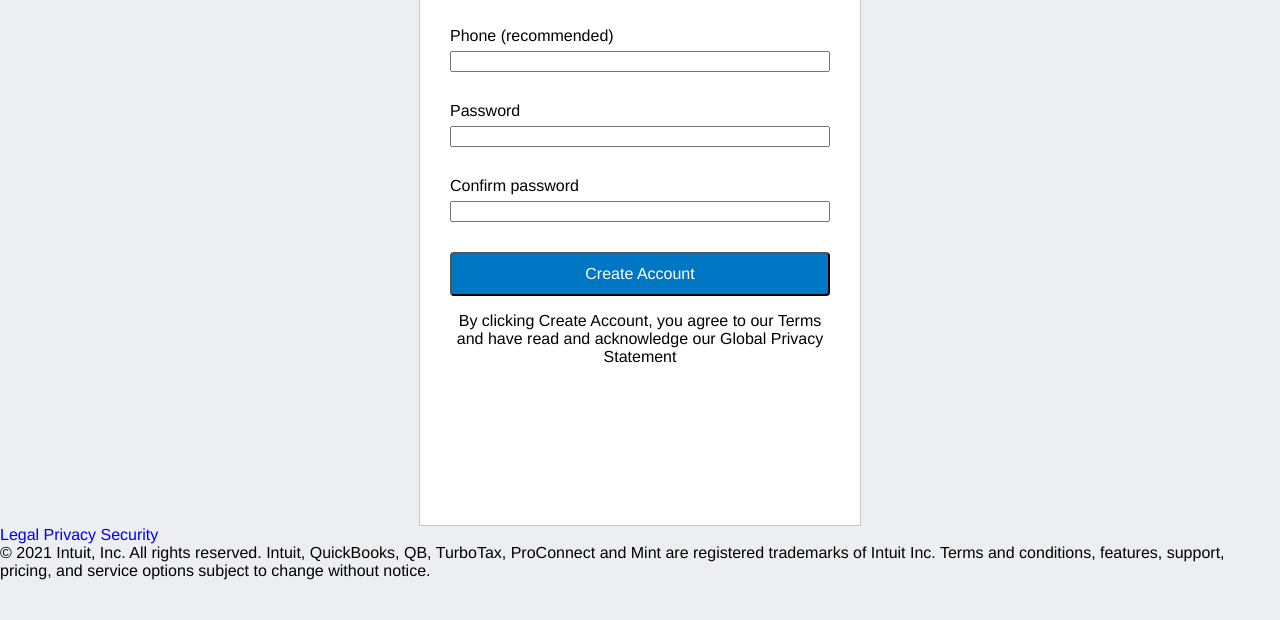
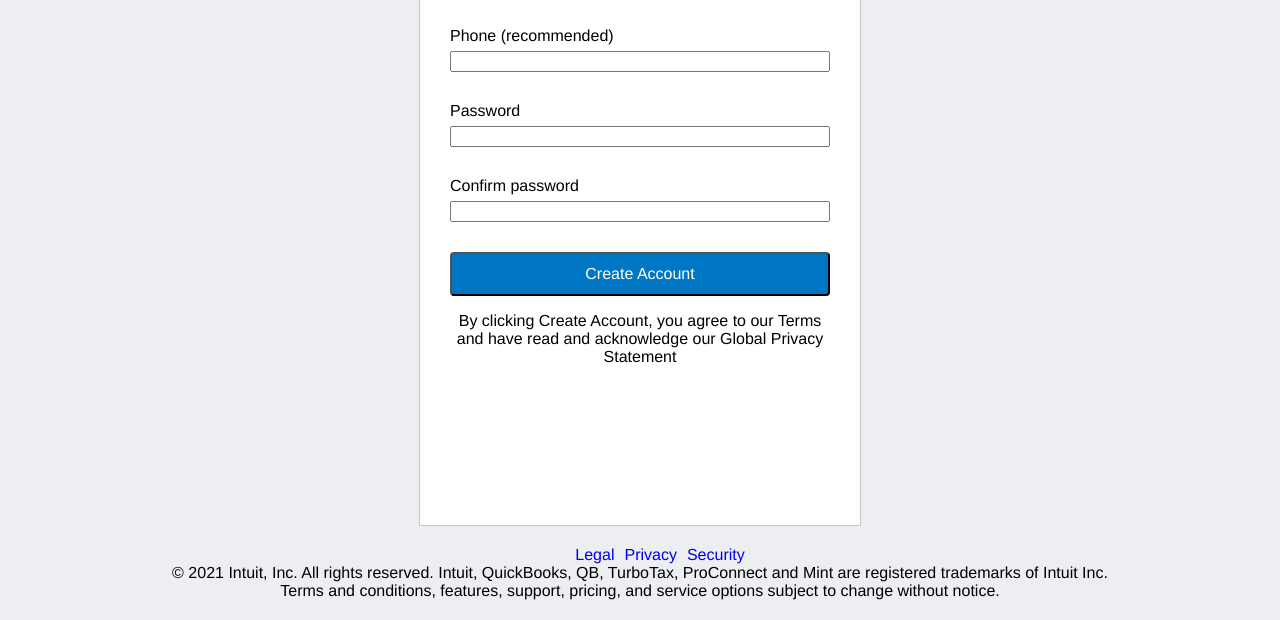
Before and after one commit to marboleda/html-forms, a plain HTML site: page index.html in a window 1280 px wide. Shown: the part 363-983 px from the top of the page. Before the commit the page ends 943 px from the top, so only its background shows below. Drawn offline with Linux system fonts and the light colour scheme.

Commit message:
Position footer elements

```diff
--- a/css/style.css
+++ b/css/style.css
@@ -91,3 +91,32 @@ label {
     margin: 5px 0;
     min-height: 20px;
 }
+
+footer {
+    padding: 20px 0;
+}
+footer > * {
+    text-align: center;
+}
+
+.table {
+    display: table;
+    margin: 0 auto;
+}
+
+#footer-links {
+    display: flex;
+    list-style-type: none;
+    text-align: center;
+    margin: 0 auto;
+}
+
+li {
+    margin-left: 5px;
+    margin-right: 5px;
+}
+
+#copyright {
+    display: flex;
+    flex-direction: column;
+}
--- a/index.html
+++ b/index.html
@@ -41,10 +41,12 @@
             <p id="disclaimer">By clicking Create Account, you agree to our Terms and have read and acknowledge our Global Privacy Statement</p>
         </form>
         <footer>
-            <div id='footer-links'>
-                <span><a href="#">Legal</a></span>
-                <span><a href="#">Privacy</a></span>
-                <span><a href="#">Security</a></span>
+            <div class="table">
+                <ul id='footer-links'>
+                    <li><a href="#">Legal</a></li>
+                    <li><a href="#">Privacy</a></li>
+                    <li><a href="#">Security</a></li>
+                </ul>
             </div>
             <div id='copyright'>
                 <span>&#169; 2021 Intuit, Inc. All rights reserved. Intuit, QuickBooks, QB, TurboTax, ProConnect and Mint are registered trademarks of Intuit Inc.</span>
```
